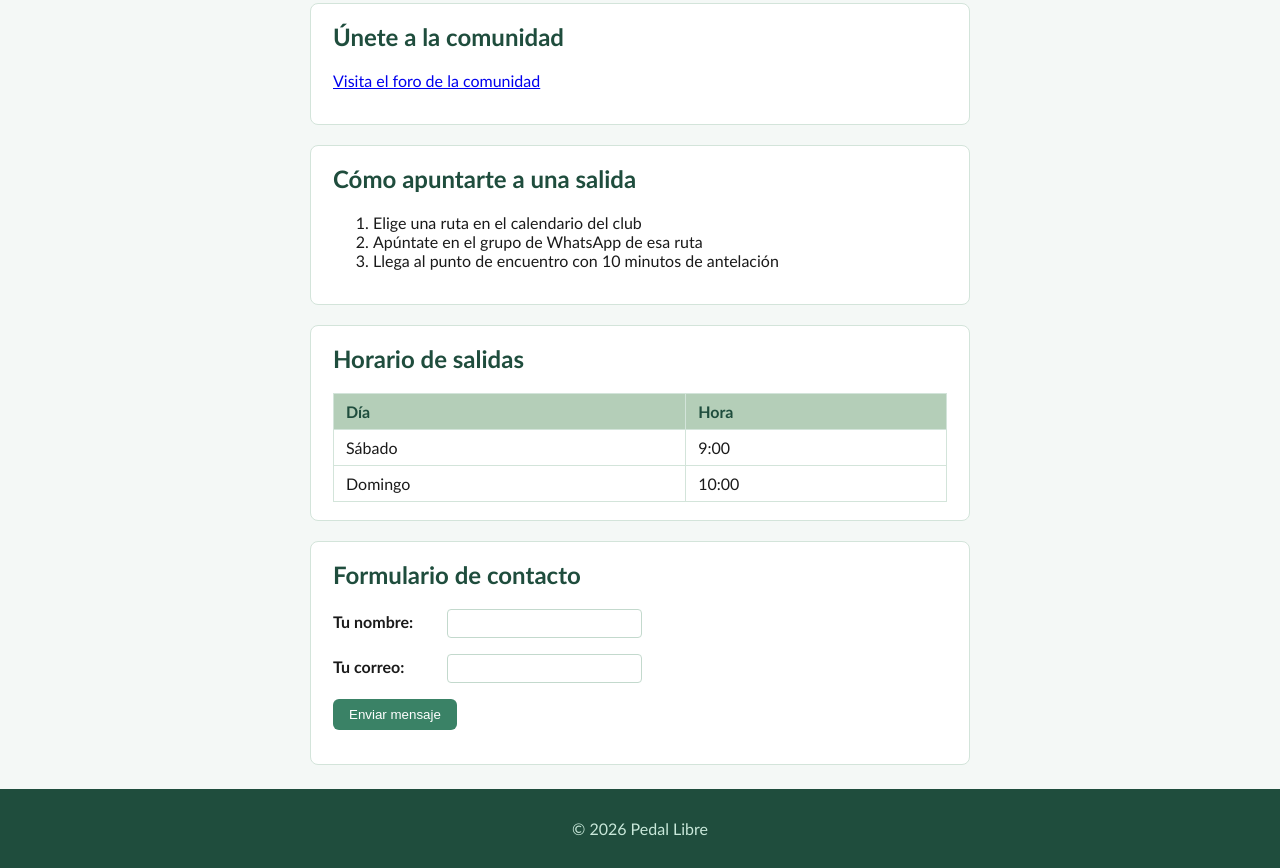
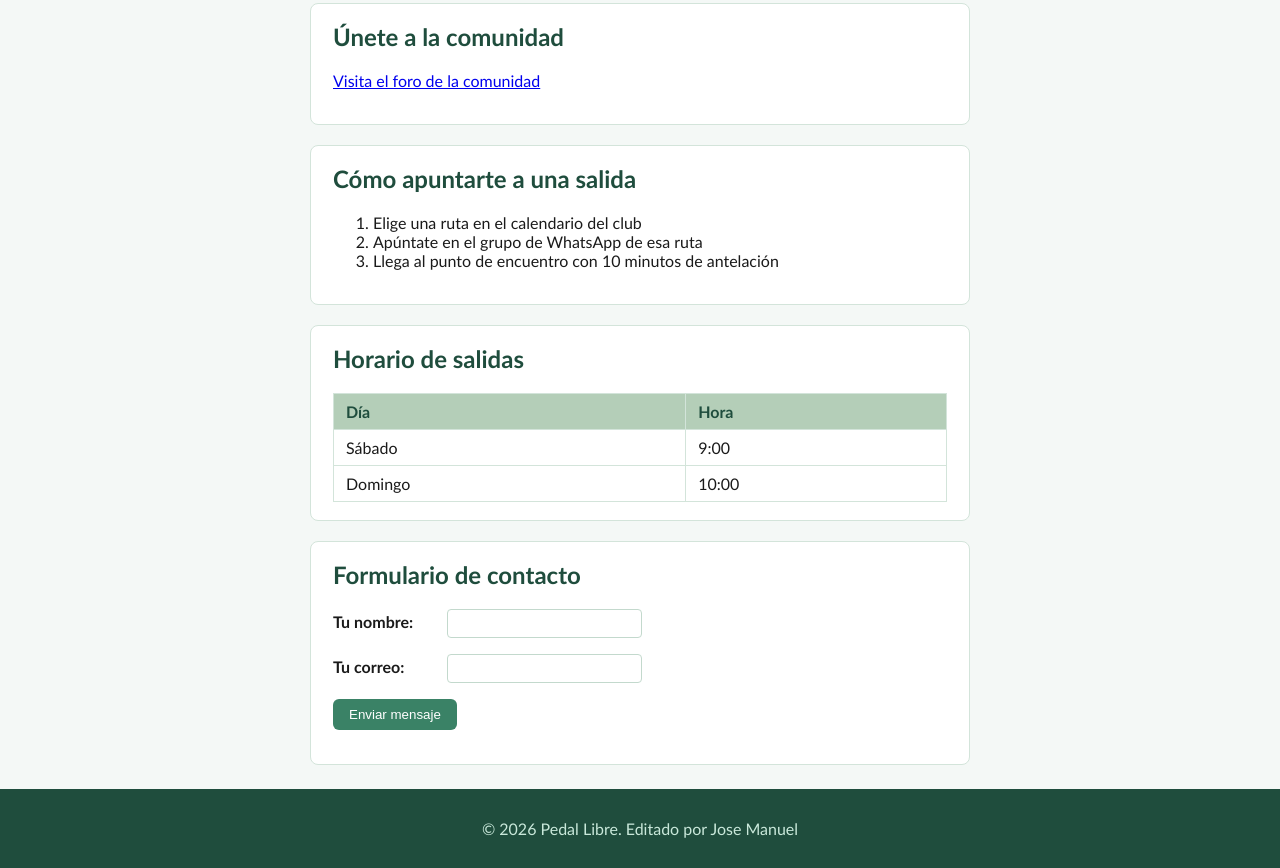
Before and after one commit to Otzi01/test123, a plain HTML site: page Ejercicio_practico_2_solucion/Ejercicio_practico_2/controles.html in a window 1280 px wide. Shown: the part 418-1286 px from the top of the page. Drawn offline with Linux system fonts and the light colour scheme.

Commit message:
Update controles.html
Cambio del footer de la página web

```diff
--- a/Ejercicio_practico_2_solucion/Ejercicio_practico_2/controles.html
+++ b/Ejercicio_practico_2_solucion/Ejercicio_practico_2/controles.html
@@ -83,7 +83,7 @@
   </main>
 
   <footer>
-    <p>© 2026 Pedal Libre</p>
+    <p>© 2026 Pedal Libre. Editado por Jose Manuel</p>
   </footer>
 
 </body>
```
